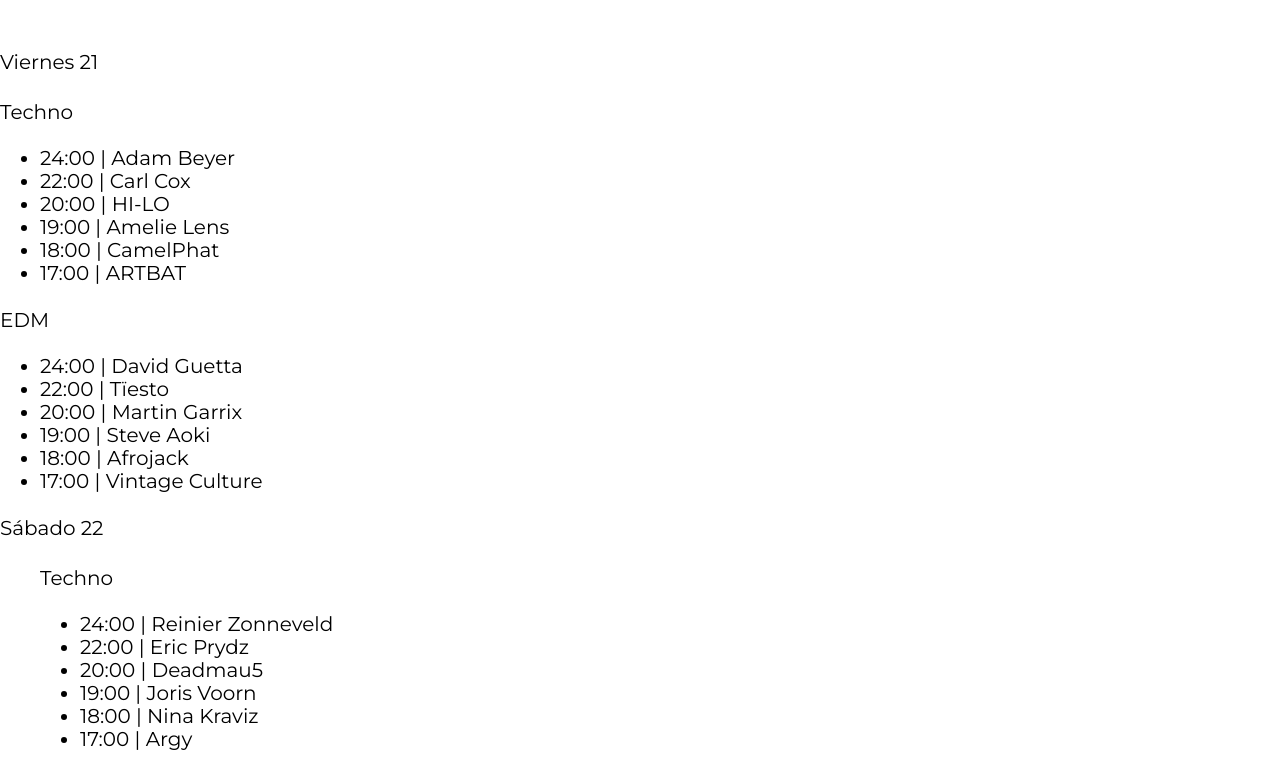
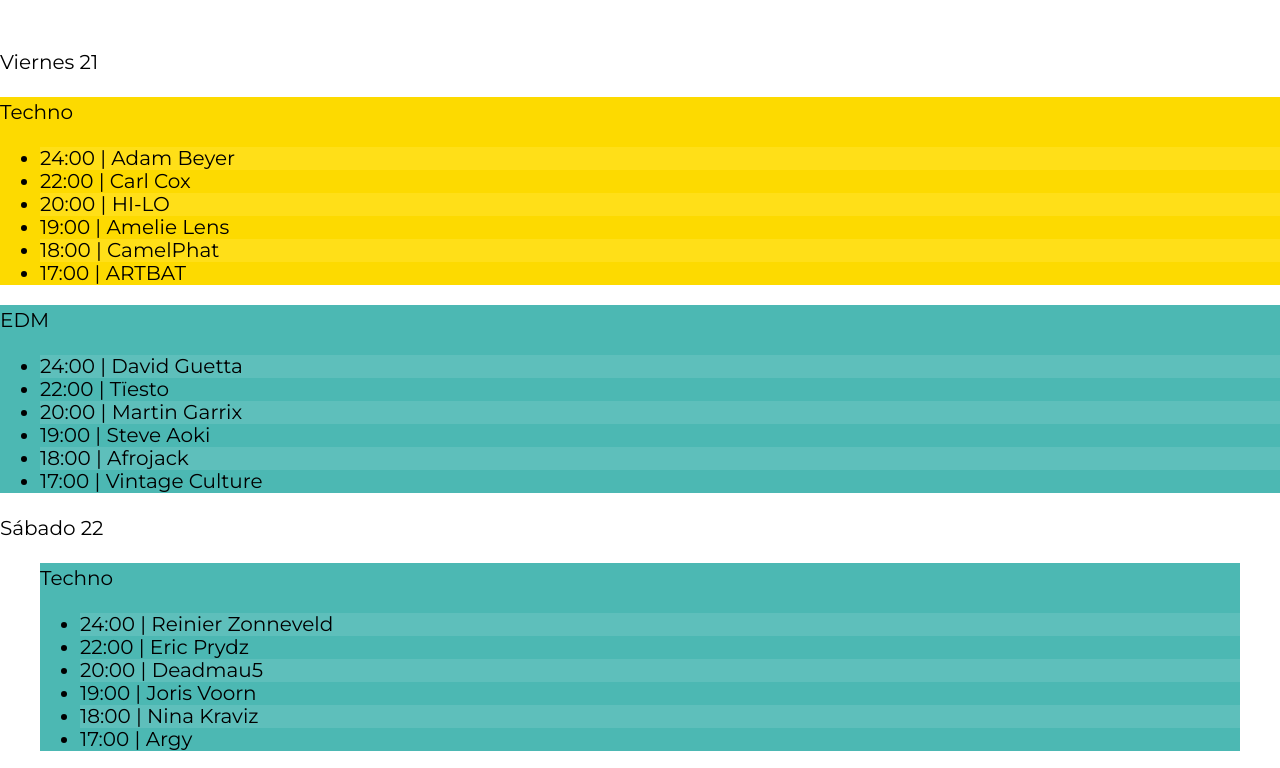
Before and after one commit to Benjamin-Galan/Materiales-Festival-de-Musica, a website: page index.html in a window 1280 px wide. Shown: the part 1486-2254 px from the top of the page. Drawn offline with nearby package versions, Linux system fonts and the light colour scheme; files that its build step writes are made by us from their sources.

Commit message:
Eliminar elementos innecesarios

```diff
--- a/src/scss/layout/_header.scss
+++ b/src/scss/layout/_header.scss
@@ -3,10 +3,6 @@
 
 .header {
     background-color: v.$verde;
-
-    @include m.tablet {
-        background-color: v.$morado;
-    }
 
     .contenido-header {
         padding: 2rem;
@@ -43,3 +39,18 @@
         color: v.$blanco;
     }
 }
+
+//nth child (odd) toma los elementos impares
+.bg-amarillo{
+    background-color: v.$amarillo;
+    li:nth-child(odd){
+        background-color: lighten(v.$amarillo, 5%);
+    }
+}
+
+.bg-verde{
+    background-color: v.$verde;
+    li:nth-child(odd){
+        background-color: lighten(v.$verde, 5%);
+    }
+}
```
